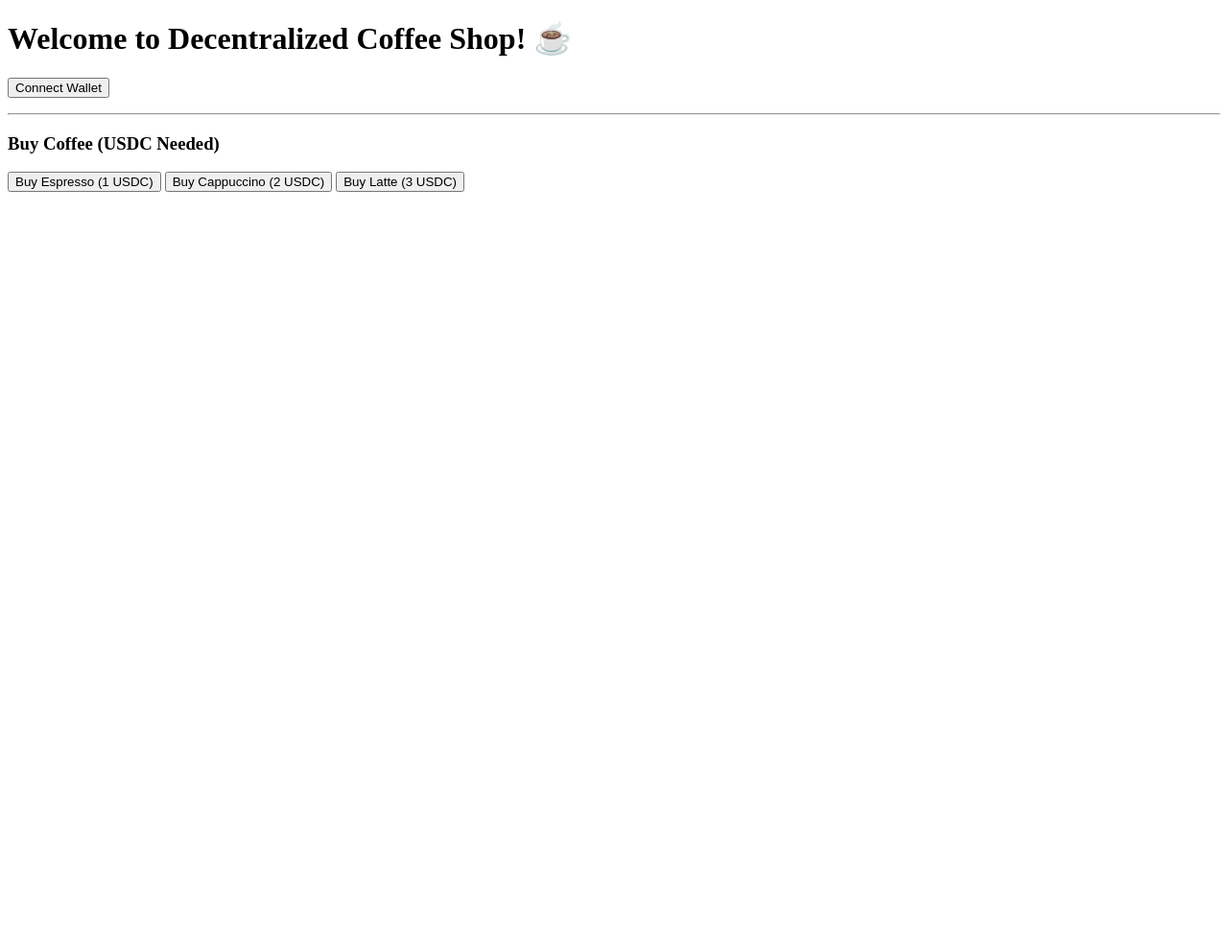
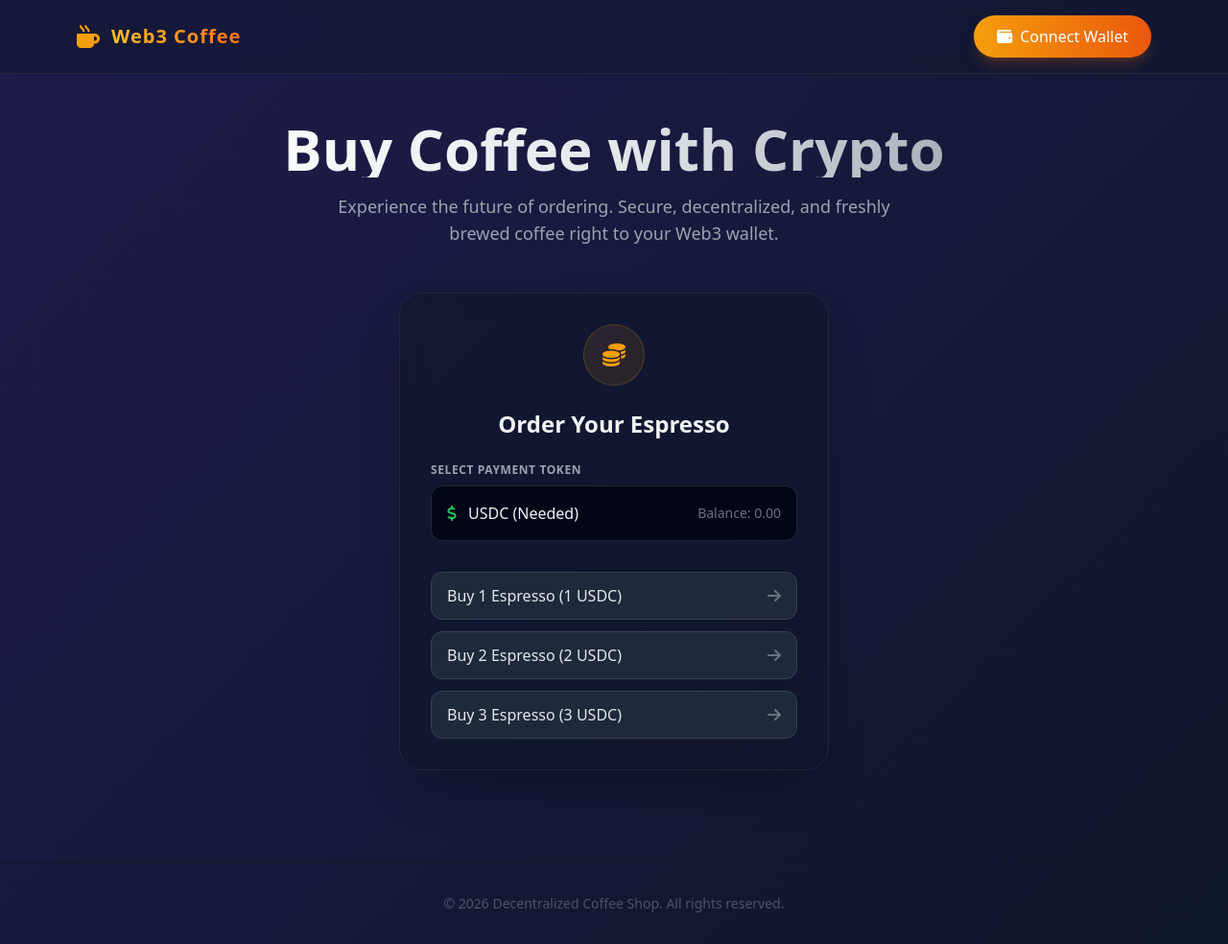
Before and after one commit to tomkinner/Decentralized-Coffee-Shop, a plain HTML site: page index.html in a window 1280 px wide. Shown: the whole page at 96% size. Before the commit the page ends 800 px from the top, so only its background shows below. Drawn offline with nearby package versions, Linux system fonts and the light colour scheme.

Commit message:
Update index.html

```diff
--- a/index.html
+++ b/index.html
@@ -2,21 +2,89 @@
 <html lang="en">
 <head>
     <meta charset="UTF-8">
+    <meta name="viewport" content="width=device-width, initial-scale=1.0">
     <title>Decentralized Coffee Shop</title>
-    <!-- Ethers.js library for Blockchain Connection -->
-    <script src="https://cdnjs.cloudflare.com/ajax/libs/ethers/6.7.0/ethers.umd.min.js"></script>
+    <!-- Tailwind CSS for Beautiful Styling -->
+    <script src="https://cdn.tailwindcss.com"></script>
+    <!-- Font Awesome for Icons -->
+    <link rel="stylesheet" href="https://cdnjs.cloudflare.com/ajax/libs/font-awesome/6.4.0/css/all.min.css">
+    <style>
+        body {
+            background: linear-gradient(135deg, #1e1b4b 0%, #0f172a 100%);
+        }
+    </style>
 </head>
-<body>
-    <h1>Welcome to Decentralized Coffee Shop! ☕</h1>
-    <button id="connectButton">Connect Wallet</button>
-    <p id="walletAddress"></p>
+<body class="text-gray-100 min-h-screen font-sans">
 
-    <hr>
+    <!-- Navbar -->
+    <nav class="border-b border-gray-800 bg-slate-900/50 backdrop-blur-md sticky top-0 z-50">
+        <div class="max-w-6xl mx-auto px-4 py-4 flex justify-between items-center">
+            <div class="flex items-center space-x-3">
+                <i class="fa-solid fa-mug-hot text-amber-500 text-2xl"></i>
+                <span class="text-xl font-bold tracking-wider bg-gradient-to-r from-amber-400 to-orange-500 bg-clip-text text-transparent">Web3 Coffee</span>
+            </div>
+            <button id="connectWallet" class="bg-gradient-to-r from-amber-500 to-orange-600 hover:from-amber-600 hover:to-orange-700 text-white font-medium px-6 py-2.5 rounded-full transition-all duration-300 shadow-lg shadow-orange-500/20 flex items-center space-x-2">
+                <i class="fa-solid fa-wallet"></i>
+                <span>Connect Wallet</span>
+            </button>
+        </div>
+    </nav>
 
-    <h3>Buy Coffee (USDC Needed)</h3>
-    <button onclick="buyCoffeeFromWeb(1)">Buy Espresso (1 USDC)</button>
-    <button onclick="buyCoffeeFromWeb(2)">Buy Cappuccino (2 USDC)</button>
-    <button onclick="buyCoffeeFromWeb(3)">Buy Latte (3 USDC)</button>
+    <!-- Hero Section -->
+    <main class="max-w-4xl mx-auto px-4 py-12 text-center">
+        <h1 class="text-4xl md:text-6xl font-extrabold mb-4 bg-gradient-to-r from-white via-gray-200 to-gray-400 bg-clip-text text-transparent">
+            Buy Coffee with Crypto
+        </h1>
+        <p class="text-gray-400 text-lg mb-12 max-w-xl mx-auto">
+            Experience the future of ordering. Secure, decentralized, and freshly brewed coffee right to your Web3 wallet.
+        </p>
+
+        <!-- Booking/Buying Card -->
+        <div class="bg-slate-900/60 border border-gray-800 rounded-3xl p-8 backdrop-blur-md shadow-2xl max-w-md mx-auto">
+            <div class="mb-6 flex justify-center">
+                <div class="w-16 h-16 bg-amber-500/10 rounded-full flex items-center justify-center border border-amber-500/20">
+                    <i class="fa-solid fa-coins text-amber-500 text-2xl"></i>
+                </div>
+            </div>
+
+            <h2 class="text-2xl font-bold mb-6">Order Your Espresso</h2>
+
+            <!-- Input / Action Area -->
+            <div class="space-y-4">
+                <div class="text-left">
+                    <label class="text-xs font-semibold text-gray-400 uppercase tracking-wider block mb-2">Select Payment Token</label>
+                    <div class="bg-slate-950 border border-gray-800 rounded-xl p-4 flex justify-between items-center">
+                        <div class="flex items-center space-x-3">
+                            <i class="fa-solid fa-dollar-sign text-green-500"></i>
+                            <span class="font-medium">USDC (Needed)</span>
+                        </div>
+                        <span class="text-sm text-gray-500">Balance: 0.00</span>
+                    </div>
+                </div>
+
+                <!-- Action Buttons -->
+                <div class="grid grid-cols-1 gap-3 pt-4">
+                    <button id="buy1" class="w-full bg-slate-800 hover:bg-slate-700 border border-gray-700 hover:border-amber-500/50 text-gray-200 font-medium py-3 px-4 rounded-xl transition-all duration-200 flex justify-between items-center group">
+                        <span>Buy 1 Espresso (1 USDC)</span>
+                        <i class="fa-solid fa-arrow-right text-gray-500 group-hover:text-amber-500 transition-colors"></i>
+                    </button>
+                    <button id="buy2" class="w-full bg-slate-800 hover:bg-slate-700 border border-gray-700 hover:border-amber-500/50 text-gray-200 font-medium py-3 px-4 rounded-xl transition-all duration-200 flex justify-between items-center group">
+                        <span>Buy 2 Espresso (2 USDC)</span>
+                        <i class="fa-solid fa-arrow-right text-gray-500 group-hover:text-amber-500 transition-colors"></i>
+                    </button>
+                    <button id="buy3" class="w-full bg-slate-800 hover:bg-slate-700 border border-gray-700 hover:border-amber-500/50 text-gray-200 font-medium py-3 px-4 rounded-xl transition-all duration-200 flex justify-between items-center group">
+                        <span>Buy 3 Espresso (3 USDC)</span>
+                        <i class="fa-solid fa-arrow-right text-gray-500 group-hover:text-amber-500 transition-colors"></i>
+                    </button>
+                </div>
+            </div>
+        </div>
+    </main>
+
+    <!-- Footer -->
+    <footer class="text-center py-8 text-sm text-gray-600 border-t border-gray-900 mt-12">
+        <p>© 2026 Decentralized Coffee Shop. All rights reserved.</p>
+    </footer>
 
     <script src="app.js"></script>
 </body>
```
